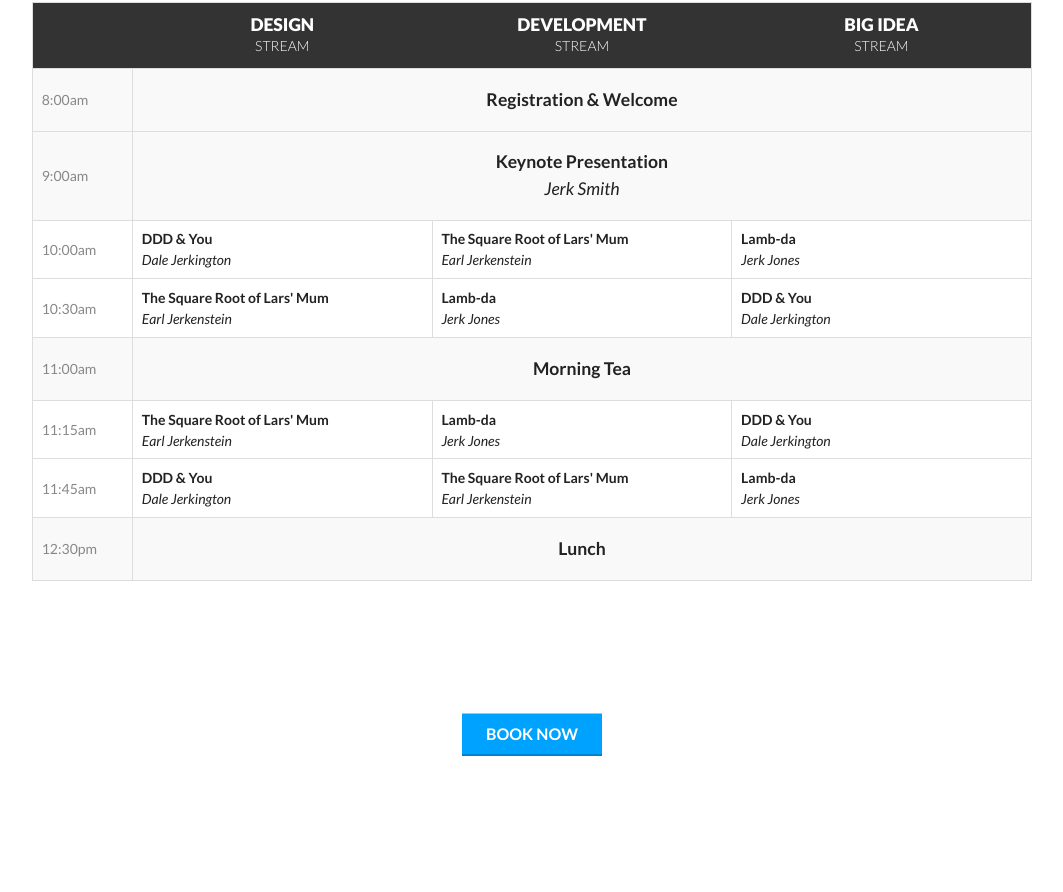
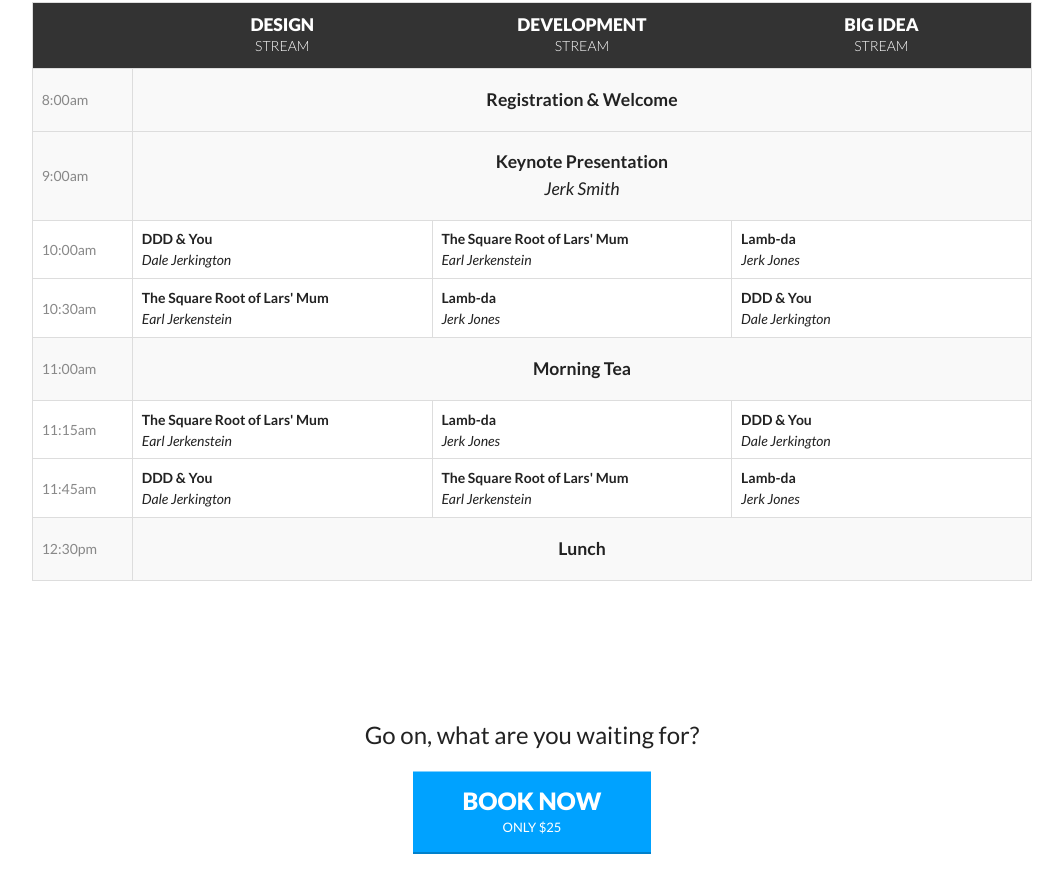
Before and after one commit to taitems/DDD-Melbourne, a plain HTML site: page index.html in a window 1280 px wide. Shown: the part 1750-2642 px from the top of the page, without its empty margins (108-1171 px from the left). Drawn offline with Linux system fonts and the light colour scheme; some packages are replaced by stand-ins of ours.

Commit message:
bottom call to action and button:hover

```diff
--- a/css/site.css
+++ b/css/site.css
@@ -252,6 +252,10 @@ button, .button {
 		-moz-box-shadow: 0 none !important;
 		box-shadow: 0 none !important;
 }
+	button:hover,
+	.button:hover {
+		background: #0081cc;
+	}
 .panel button {
 	width: 100%;
 }
@@ -259,3 +263,20 @@ button, .button {
 	text-align: center;
 	margin-bottom: 6em;
 }
+#final-cta h3 {
+	font-family: "Lato";
+	font-weight: 400;
+	font-size: 24px;
+	margin-bottom: 20px;
+}
+#final-cta button {
+	font-weight: 800;
+	font-size: 24px;
+	padding: 18px 50px;
+}
+#final-cta small {
+	font-weight: 400;
+	font-size: 13px;
+	display: block;
+	margin-top: 8px;
+}
--- a/index.html
+++ b/index.html
@@ -202,7 +202,11 @@
 	</div>
 
 	<div id="final-cta" class="row">
-		<button>Book Now</button>
+		<h3>Go on, what are you waiting for?</h3>
+		<button>
+			Book Now
+			<small>Only $25</small>
+		</button>
 	</div>
 
 	<script>
```
